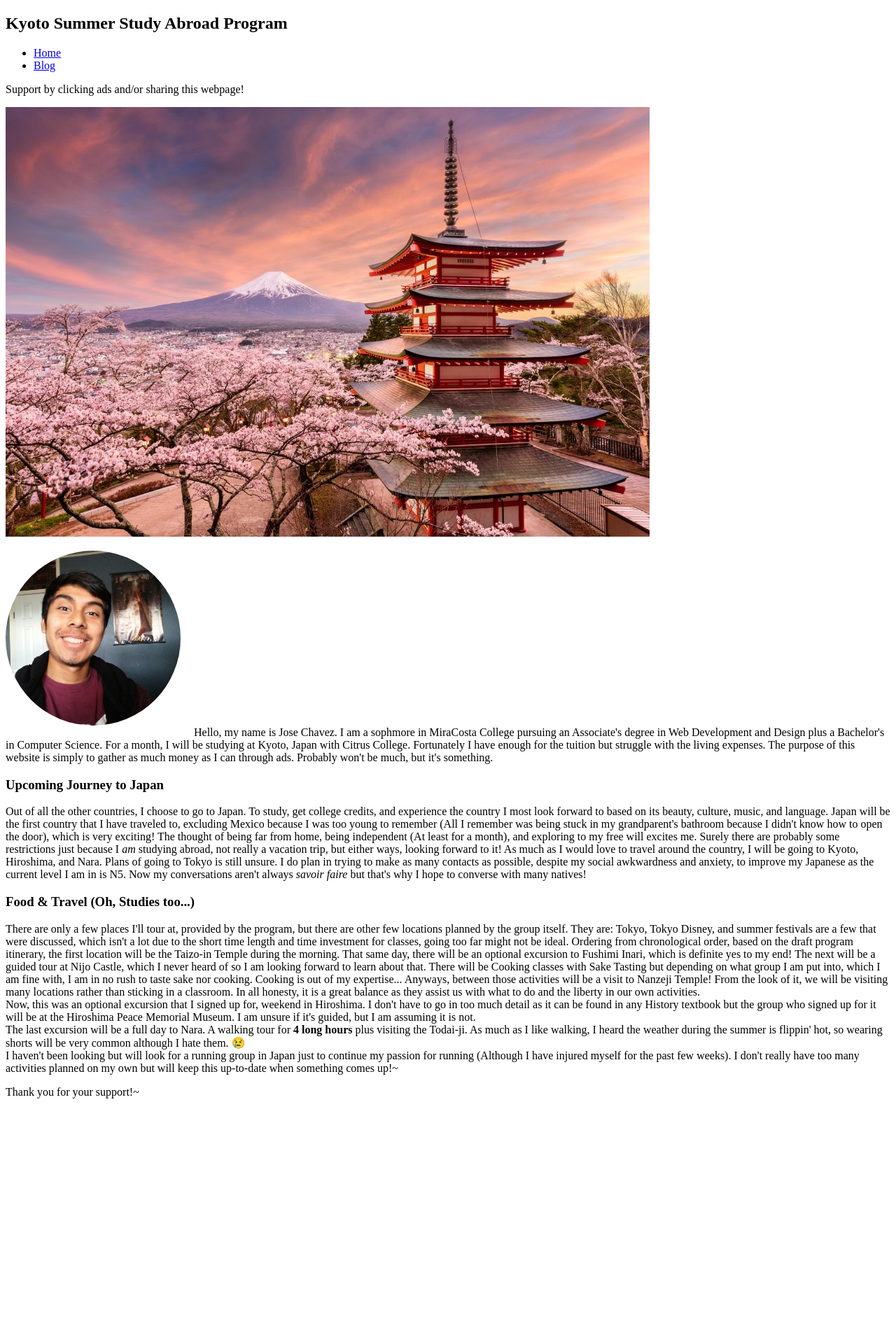
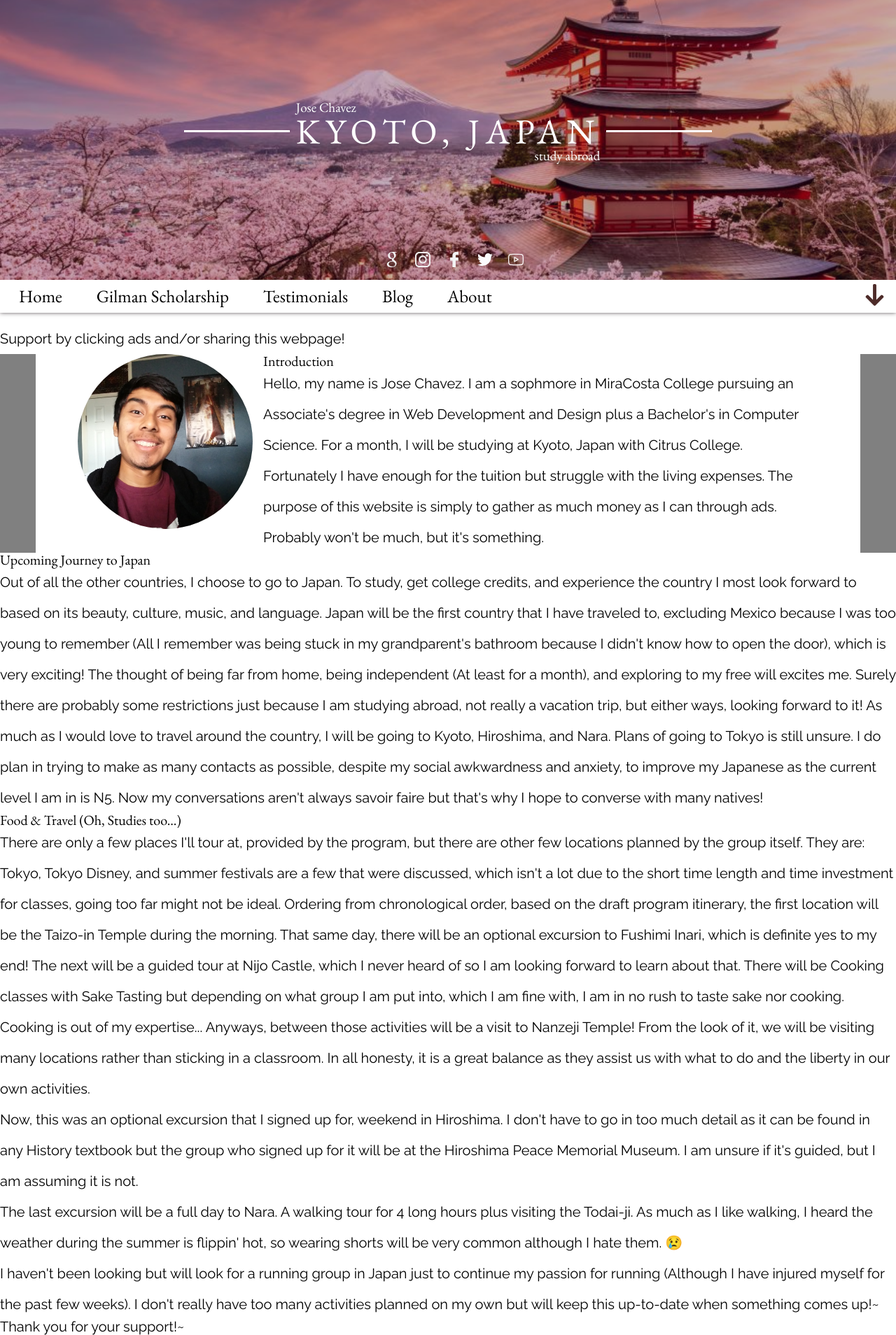
Before and after one commit to chavez-japan/chavez-japan.github.io, a PHP site: page / in a window 1280 px wide. Shown: the whole page at 70% size. Before the commit the page ends 1570 px from the top, so only its background shows below. Run offline with PHP 8.4, Linux system fonts and the light colour scheme; some libraries are stand-ins or nearby versions.

Commit message:
added new styling

```diff
--- /dev/null
+++ b/css/reset.css
@@ -0,0 +1,48 @@
+/* http://meyerweb.com/eric/tools/css/reset/
+   v2.0 | 20110126
+   License: none (public domain)
+*/
+
+html, body, div, span, applet, object, iframe,
+h1, h2, h3, h4, h5, h6, p, blockquote, pre,
+a, abbr, acronym, address, big, cite, code,
+del, dfn, em, img, ins, kbd, q, s, samp,
+small, strike, strong, sub, sup, tt, var,
+b, u, i, center,
+dl, dt, dd, ol, ul, li,
+fieldset, form, label, legend,
+table, caption, tbody, tfoot, thead, tr, th, td,
+article, aside, canvas, details, embed,
+figure, figcaption, footer, header, hgroup,
+menu, nav, output, ruby, section, summary,
+time, mark, audio, video {
+	margin: 0;
+	padding: 0;
+	border: 0;
+	font-size: 100%;
+	font: inherit;
+	vertical-align: baseline;
+}
+/* HTML5 display-role reset for older browsers */
+article, aside, details, figcaption, figure,
+footer, header, hgroup, menu, nav, section {
+	display: block;
+}
+body {
+	line-height: 1;
+}
+ol, ul {
+	list-style: none;
+}
+blockquote, q {
+	quotes: none;
+}
+blockquote:before, blockquote:after,
+q:before, q:after {
+	content: '';
+	content: none;
+}
+table {
+	border-collapse: collapse;
+	border-spacing: 0;
+}
--- a/css/styles.css
+++ b/css/styles.css
@@ -1,4 +1,105 @@
+/* VARIABLES */
+/* GLOBAL */
+* {
+  box-sizing: border-box; }
+
+body, html {
+  margin: 0;
+  padding: 0; }
+
+body {
+  font-family: "Raleway", sans-serif;
+  font-size: 20px; }
+
+h1, h2, h3, h4, h5, h6 {
+  font-family: "EB Garamond", serif; }
+
+p {
+  line-height: 44px; }
+
+.wrapper {
+  display: flex;
+  max-width: 1800px;
+  justify-content: space-around;
+  margin: 0 auto; }
+  .wrapper .adv {
+    width: 212px;
+    background-color: grey; }
+
 /* STYLES */
+header {
+  height: 50vh;
+  display: flex;
+  flex-direction: column;
+  background-image: url("../images/japan-1.jpg");
+  background-repeat: no-repeat;
+  background-size: cover;
+  background-position: center;
+  position: relative;
+  padding: 15px; }
+  header .overlay {
+    width: 100%;
+    height: 100%;
+    position: absolute;
+    top: 0;
+    left: 0;
+    background-color: rgba(49, 6, 46, 0.28); }
+  header .middle-section {
+    display: grid;
+    grid-template-columns: minmax(50px, 168px) auto minmax(50px, 168px);
+    grid-template-rows: auto;
+    flex: 1;
+    align-self: center;
+    align-items: center;
+    color: white;
+    z-index: 1; }
+    header .middle-section h2, header .middle-section h3 {
+      font-size: 19px; }
+    header .middle-section .content h1 {
+      font-size: 50px;
+      letter-spacing: 8px;
+      text-transform: uppercase;
+      position: relative; }
+    header .middle-section .content h3 {
+      text-align: right; }
+    header .middle-section hr {
+      width: 90%;
+      height: 3px;
+      background-color: #fff;
+      border: none; }
+  header .header-icons {
+    text-align: center;
+    z-index: 1; }
+    header .header-icons img {
+      height: 22px;
+      margin-left: 17px; }
+
+#top-nav {
+  display: flex;
+  justify-content: space-between;
+  padding: 6px 15px;
+  box-shadow: 0 0 6px rgba(71, 63, 68, 0.86);
+  margin-bottom: 15px;
+  font-size: 25px; }
+  #top-nav ul {
+    display: flex; }
+    #top-nav ul li {
+      margin-right: 25px; }
+      #top-nav ul li a {
+        display: block;
+        padding: 5px 12px;
+        text-decoration: none;
+        color: black;
+        font-family: "EB Garamond", serif; }
+  #top-nav img {
+    height: 31px; }
+
+#intro {
+  display: flex;
+  margin: 0 60px; }
+  #intro img {
+    max-height: 250px; }
+
 main #main-profile {
   max-width: 250px;
   margin: 0 15px 15px 0;
--- a/index.html
+++ b/index.html
@@ -8,31 +8,62 @@
     <meta name="robots" content="index, follow">
     <meta name="keywords" content="japan,study abroad,gofundme,miracosta college,california,community college">
     <title>Kyoto Gofundme</title>
+    <link href="https://fonts.googleapis.com/css?family=EB+Garamond:400,500i,700,800|Raleway:400,600i" rel="stylesheet">
+    <link rel="stylesheet" href="css/reset.css">
     <link rel="stylesheet" href="css/styles.css">
-    <script async src="//pagead2.googlesyndication.com/pagead/js/adsbygoogle.js"></script>
+    <!--<script async src="//pagead2.googlesyndication.com/pagead/js/adsbygoogle.js"></script>
     <script>
     (adsbygoogle = window.adsbygoogle || []).push({
         google_ad_client: "ca-pub-8583437100693597",
         enable_page_level_ads: true
     });
-    </script>
-    <script type="text/javascript"> var infolinks_pid = 3182017; var infolinks_wsid = 0; </script> <script type="text/javascript" src="//resources.infolinks.com/js/infolinks_main.js"></script>
-    <meta name="propeller" content="d279e9d00b587295d2da5b30058a8f50">
+    </script>-->
 </head>
 <body>
+    <header>
+        <div class="overlay"></div>
+        <div class="middle-section">
+            <hr>
+            <div class="content">
+                <h2>Jose Chavez</h2>
+                <h1>Kyoto, Japan</h1>
+                <h3>study abroad</h3>
+            </div>
+            <hr>
+        </div>
+        <div class="header-icons">
+            <a href="#"><img src="images/icons/001-search.svg" alt="google icon"></a>
+            <a href="#"><img src="images/icons/002-instagram-logo.svg" alt="instagram logo"></a>
+            <a href="#"><img src="images/icons/003-facebook-logo.svg" alt="facebook logo"></a>
+            <a href="#"><img src="images/icons/004-twitter-logo-silhouette.svg" alt="twitter icon"></a>
+            <a href="#"><img src="images/icons/006-logo.svg" alt="youtube icon"></a>
+        </div>
+    </header>
+
+    <!-- Navigation -->
     <nav id="top-nav">
-        <h1 id="header-title">Kyoto Summer Study Abroad Program</h1>
         <ul>
             <li><a href="index.html">Home</a></li>
-            <li><a href="blog/blog-index.index">Blog</a></li>
+            <li><a href="index.html">Gilman Scholarship</a></li>
+            <li><a href="index.html">Testimonials</a></li>
+            <li><a href="blogs/index.index">Blog</a></li>
+            <li><a href="index.html">About</a></li>
         </ul>
+        <a href="#"><img src="images/left-arrow.svg" alt="bottom arrow icon"></a>
     </nav>
 
     <p class="imp-note">Support by clicking ads and/or sharing this webpage!</p>
 
-    <main>
-        <img src="images/japan-1.jpg" alt="image of a temple in japan">
-        <p><img id="main-profile" src="images/20170103_103922_HDR.jpg" alt="image of me!"> Hello, my name is Jose Chavez. I am a sophmore in MiraCosta College pursuing an Associate's degree in Web Development and Design plus a Bachelor's in Computer Science. For a month, I will be studying at Kyoto, Japan with Citrus College. Fortunately I have enough for the tuition but struggle with the living expenses. The purpose of this website is simply to gather as much money as I can through ads. Probably won't be much, but it's something.</p>
+    <main class="wrapper">
+        <div class="adv"></div>
+        <div id="intro">
+            <img id="main-profile" src="images/20170103_103922_HDR.jpg" alt="image of me!">
+            <div>
+                <h3>Introduction</h3>
+                <p>Hello, my name is Jose Chavez. I am a sophmore in MiraCosta College pursuing an Associate's degree in Web Development and Design plus a Bachelor's in Computer Science. For a month, I will be studying at Kyoto, Japan with Citrus College. Fortunately I have enough for the tuition but struggle with the living expenses. The purpose of this website is simply to gather as much money as I can through ads. Probably won't be much, but it's something.</p>
+            </div>
+        </div>
+        <div class="adv"></div>
     </main>
 
     <section id="japan-intro">
@@ -52,10 +83,10 @@
 
     <div id="support-banner">Thank you for your support!~</div>
 
-    <script type="text/javascript">
+    <!--<script type="text/javascript">
         var uid = '236778';
         var wid = '490305';
       </script>
-      <script type="text/javascript" src="//cdn.popcash.net/pop.js"></script>
+      <script type="text/javascript" src="//cdn.popcash.net/pop.js"></script>-->
 </body>
 </html>
--- a/scss/styles.scss
+++ b/scss/styles.scss
@@ -1,8 +1,130 @@
+/* VARIABLES */
+$impFont: 'EB Garamond', serif;
+$normalFont: 'Raleway', sans-serif;
 
+/* GLOBAL */
+*{box-sizing: border-box}
+body, html{margin: 0; padding: 0;}
+body{font-family: $normalFont; font-size: 20px;}
+h1, h2, h3, h4, h5, h6{font-family: $impFont;}
+p{line-height: 44px}
+
+.wrapper{
+    display: flex;
+    max-width: 1800px;
+    justify-content: space-around;
+    margin: 0 auto;
+
+    .adv{
+        width: 212px;
+        background-color: grey;
+    }
+}
 
 /* STYLES */
+// header
+header{
+    height: 50vh;
+    display: flex;
+    flex-direction: column;
+    background-image: url('../images/japan-1.jpg');
+    background-repeat: no-repeat;
+    background-size: cover;
+    background-position: center;
+    position: relative;
+    padding: 15px;
+
+    .overlay{
+        width: 100%;
+        height: 100%;
+        position: absolute;
+        top: 0;
+        left: 0;
+        background-color: rgba(49, 6, 46, .28);
+    }
+
+    .middle-section{
+        display: grid;
+        grid-template-columns: minmax(50px ,168px) auto minmax(50px ,168px);
+        grid-template-rows: auto;
+        flex: 1;
+        align-self: center;
+        align-items: center;
+        color: white;
+        z-index: 1;
+
+        h2, h3{font-size: 19px;}
+
+        .content {
+
+            h1{
+                font-size: 50px;
+                letter-spacing: 8px;
+                text-transform: uppercase;
+                position: relative;
+            }
+
+            h3{
+                text-align: right;
+            }
+        }
+
+        hr {
+            width: 90%;
+            height: 3px;
+            background-color: #fff;
+            border: none;
+        }
+    }
+
+    .header-icons{
+        text-align: center;
+        z-index: 1;
+
+        img{height: 22px; margin-left: 17px;}
+    }
+}
+
+// nav
+#top-nav{
+    display: flex;
+    justify-content: space-between;
+    padding: 6px 15px;
+    box-shadow: 0 0 6px rgba(71, 63, 68, 0.86);
+    margin-bottom: 15px;
+    font-size: 25px;
+
+    ul{
+        display: flex;
+
+        li{
+            margin-right: 25px;
+
+            a{
+                display: block;
+                padding: 5px 12px;
+                text-decoration: none;
+                color: black;
+                font-family: $impFont;
+            }
+        }
+    }
+
+    img{
+        height: 31px;
+    }
+}
+
+// intro
+#intro{
+    display: flex;
+    margin: 0 60px;
+
+    img{max-height: 250px;}
+    div{
+    }
+}
 main{
-
     #main-profile{
         max-width: 250px;
         margin: 0 15px 15px 0;
```
Also changed, not shown: blogs/index.html (line endings or trailing spaces), images/001-takeoff-the-plane.svg (added), images/002-plane-landing.svg (added), images/icons/001-search.svg (added), images/icons/002-instagram-logo.svg (added), images/icons/003-facebook-logo.svg (added), images/icons/004-twitter-logo-silhouette.svg (added), images/icons/005-github-logo.svg (added), images/icons/006-logo.svg (added), images/interest_festival.jpg (added), images/kyoto-osaka-japan-mount-fuji-cherry-blossoms.jpg (added), images/kyoto_japan.jpg (added), images/left-arrow.svg (added), images/multiple-users-silhouette.svg (added), 1 more files, 1 other file.
